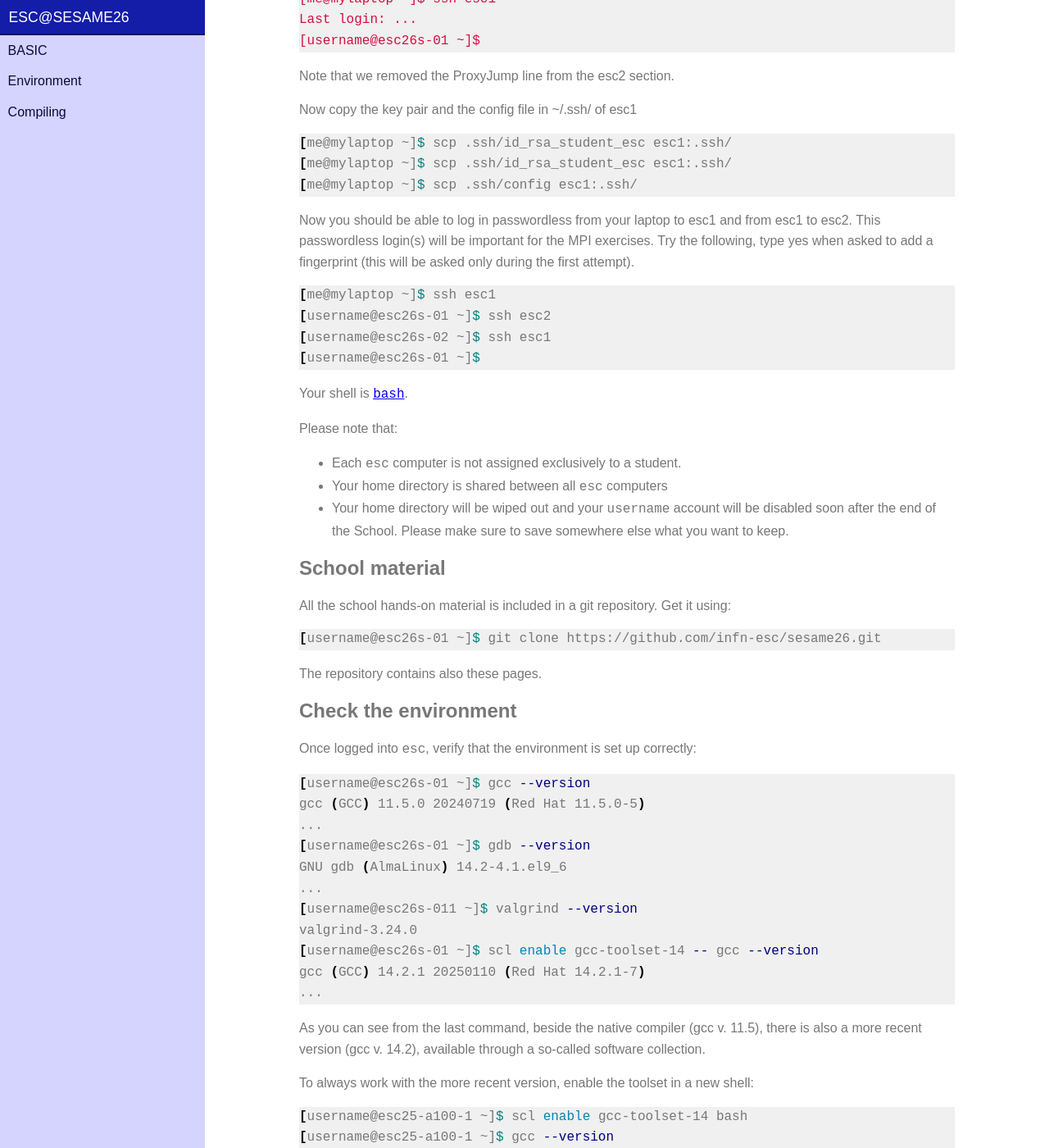
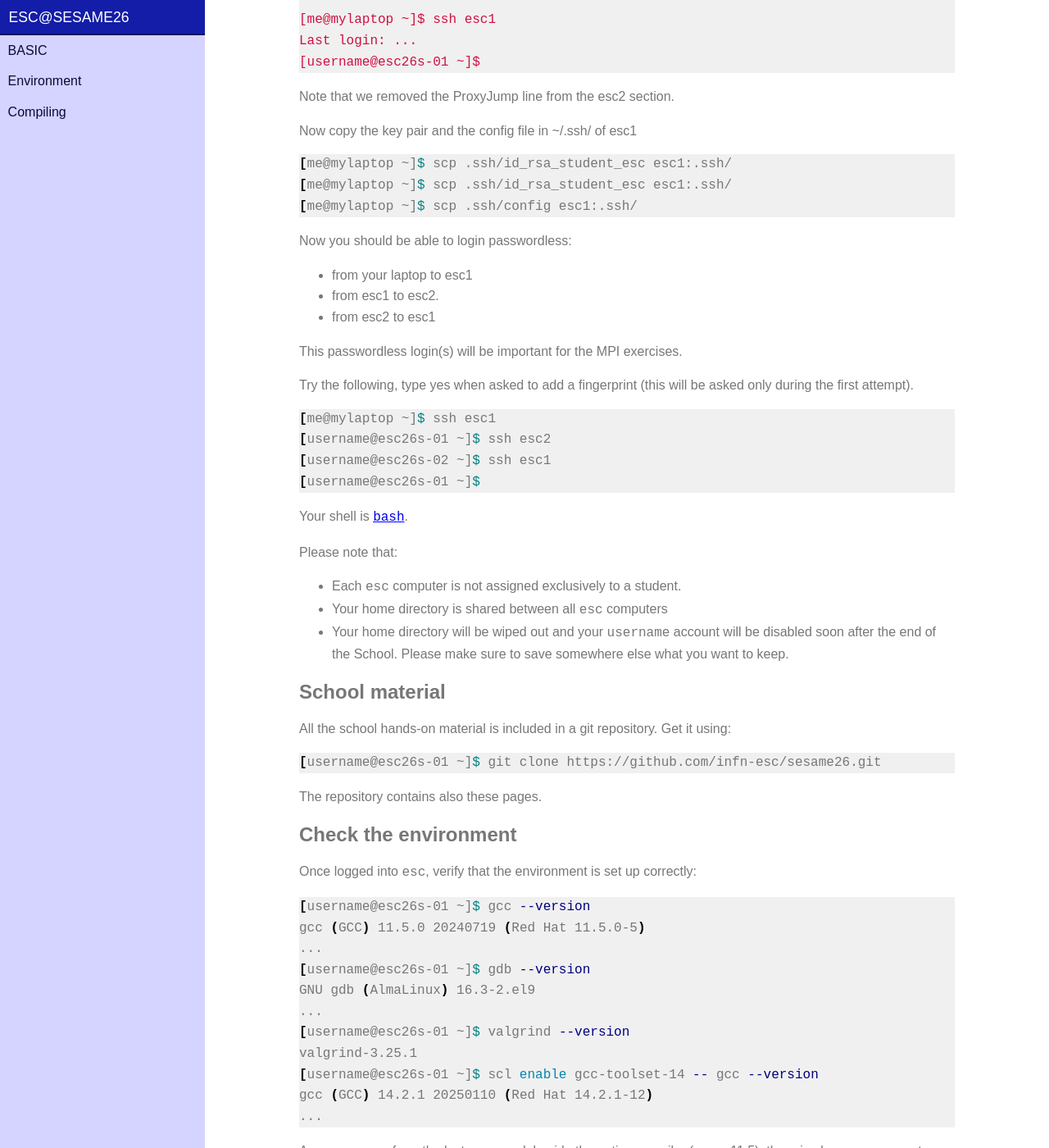
Before and after one commit to infn-esc/sesame26, a Jekyll site: the page built from basic/environment.md, in a window 1280 px wide and 1400 px high, scrolled down 2214 px. Shown: the whole window at 82% size. Built offline with Jekyll 4.4.1, drawn with Linux system fonts in a browser that asks for light colours; nearby versions of some CDN libraries; some of the changed text lies outside the part shown.

Commit message:
Update environment.md

````diff
--- a/basic/environment.md
+++ b/basic/environment.md
@@ -67,6 +67,7 @@
   ForwardX11 yes
   ForwardAgent yes
 
+
 [me@mylaptop ~]$ ssh esc1
 username@esc26s-01's password:
 Last login: ...
@@ -120,7 +121,14 @@
 [me@mylaptop ~]$ scp .ssh/config esc1:.ssh/
 ```
 
-Now you should be able to log in passwordless from your laptop to esc1 and from esc1 to esc2. This passwordless login(s) will be important for the MPI exercises.
+Now you should be able to login passwordless:
+
+* from your laptop to esc1
+* from esc1 to esc2.
+* from esc2 to esc1
+
+This passwordless login(s) will be important for the MPI exercises.
+
 Try the following, type yes when asked to add a fingerprint (this will be asked only during the first attempt).
 
 ```shell
@@ -160,12 +168,12 @@
 gcc (GCC) 11.5.0 20240719 (Red Hat 11.5.0-5)
 ...
 [username@esc26s-01 ~]$ gdb --version
-GNU gdb (AlmaLinux) 14.2-4.1.el9_6
+GNU gdb (AlmaLinux) 16.3-2.el9
 ...
-[username@esc26s-011 ~]$ valgrind --version
-valgrind-3.24.0
+[username@esc26s-01 ~]$ valgrind --version
+valgrind-3.25.1
 [username@esc26s-01 ~]$ scl enable gcc-toolset-14 -- gcc --version
-gcc (GCC) 14.2.1 20250110 (Red Hat 14.2.1-7)
+gcc (GCC) 14.2.1 20250110 (Red Hat 14.2.1-12)
 ...
 ```
 
@@ -174,8 +182,8 @@
 To always work with the more recent version, enable the toolset in a new shell:
 
 ```shell
-[username@esc25-a100-1 ~]$ scl enable gcc-toolset-14 bash
-[username@esc25-a100-1 ~]$ gcc --version
+[username@esc26s-01 ~]$ scl enable gcc-toolset-14 bash
+[username@esc26s-01 ~]$ gcc --version
 gcc (GCC) 14.2.1 20250110 (Red Hat 14.2.1-7)
 ...
 ```
````
